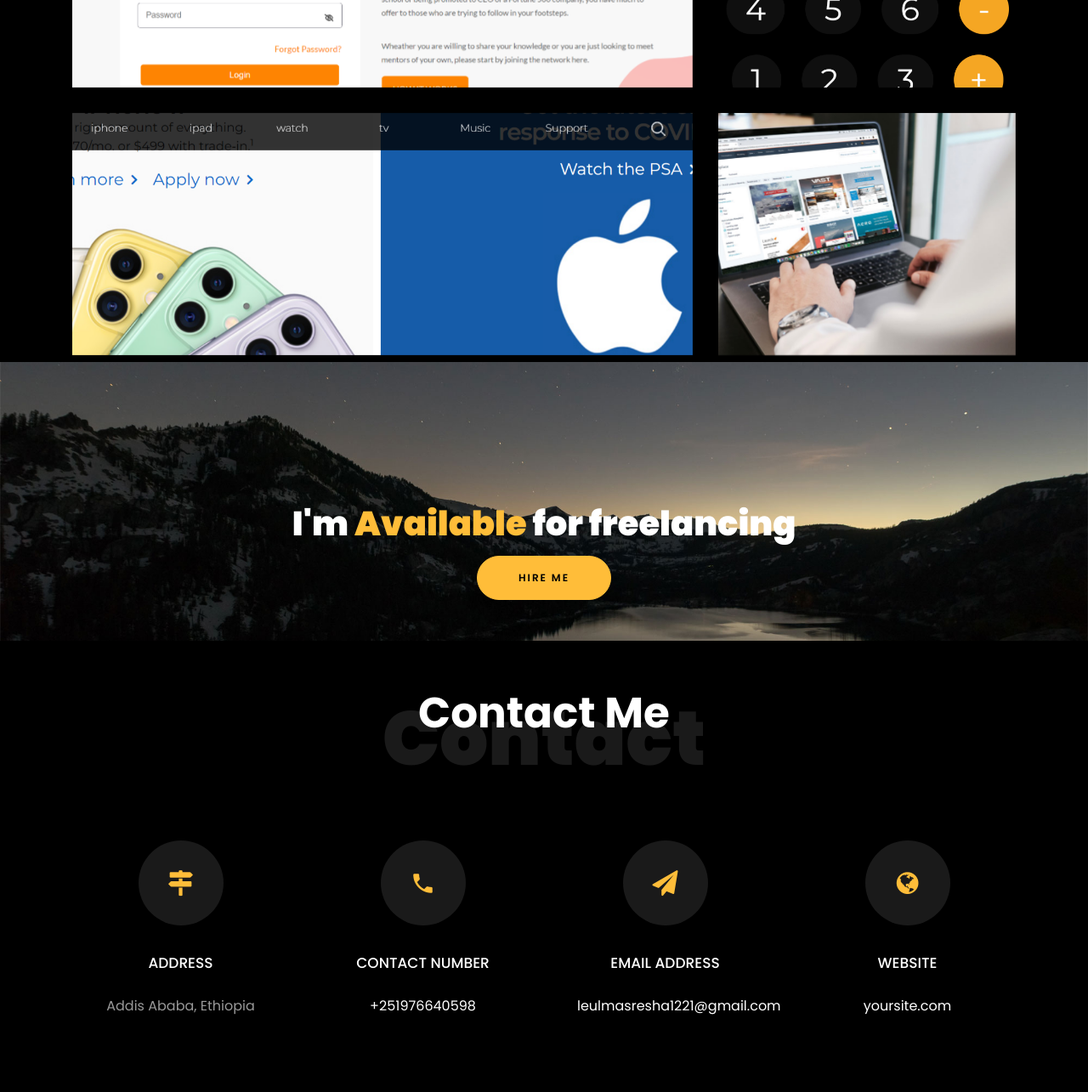
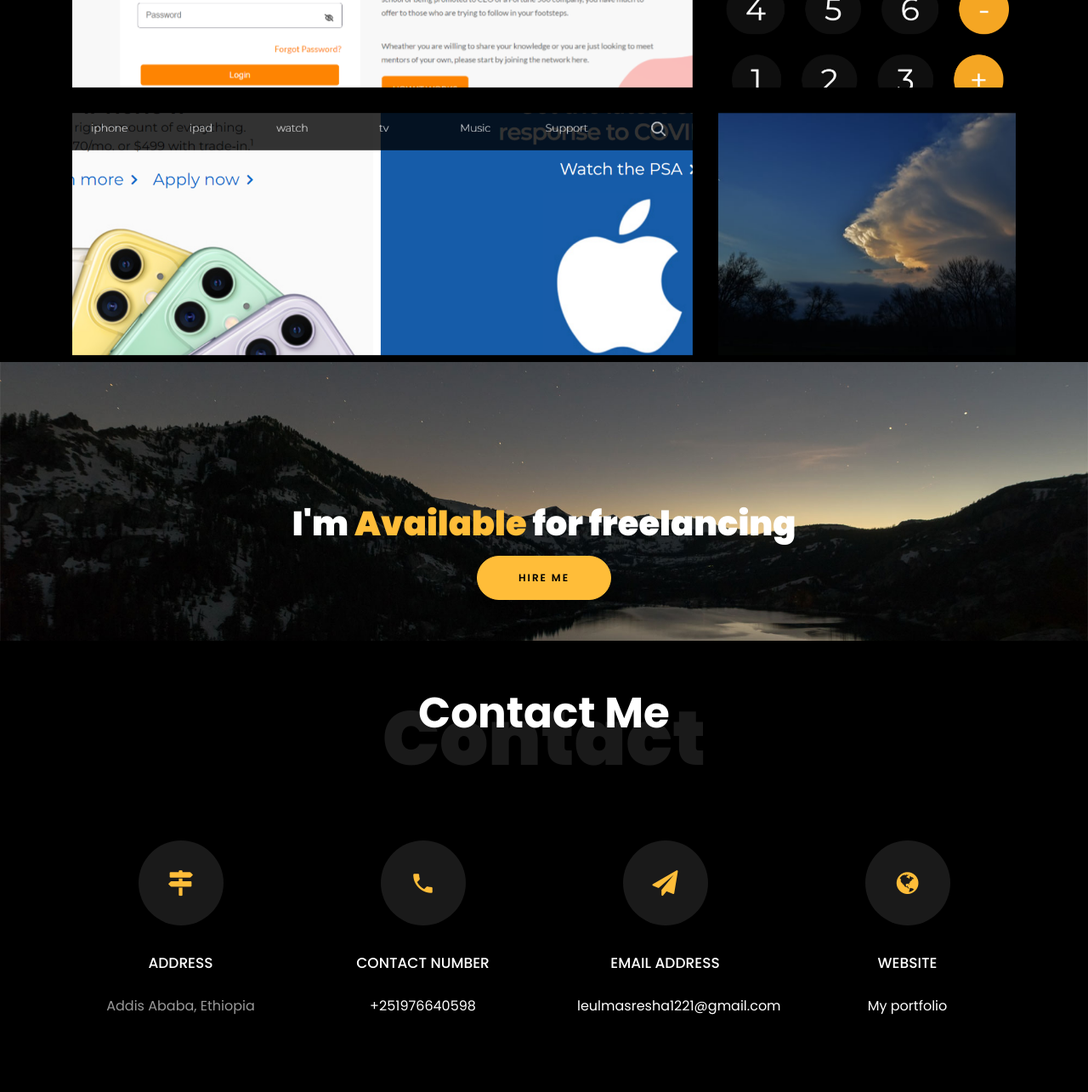
Before and after one commit to liull-4r/Portfolio, a plain HTML site: page index.html in a window 1280 px wide. Shown: the part 3980-5265 px from the top of the page at 85% size. Drawn offline with Linux system fonts and the light colour scheme; grey boxes are pictures that could not be loaded; files whose address does not match are found by name.

Commit message:
portfolio

```diff
--- a/index.html
+++ b/index.html
@@ -417,7 +417,7 @@
 		    				</div>
 	    				</div>
 	    				<div class="col-md-12">
-		    				<div class="project img ftco-animate d-flex justify-content-center align-items-center" style="background-image: url(images/project-3.jpg);">
+		    				<div class="project img ftco-animate d-flex justify-content-center align-items-center" style="background-image: url(images/weather.png);">
 		    					<div class="overlay"></div>
 			    				<div class="text text-center p-4">
 									<h1>Weather Forcast </h1>
@@ -492,7 +492,7 @@
           			<span class="icon-globe"></span>
           		</div>
           		<h3 class="mb-4">Website</h3>
-	            <p><a href="#">yoursite.com</a></p>
+	            <p><a href="https://portfolio-chi-opal-26.vercel.app/">My portfolio</a></p>
 	          </div>
           </div>
         </div>
```
Also changed, not shown: images/weather.png (added).
